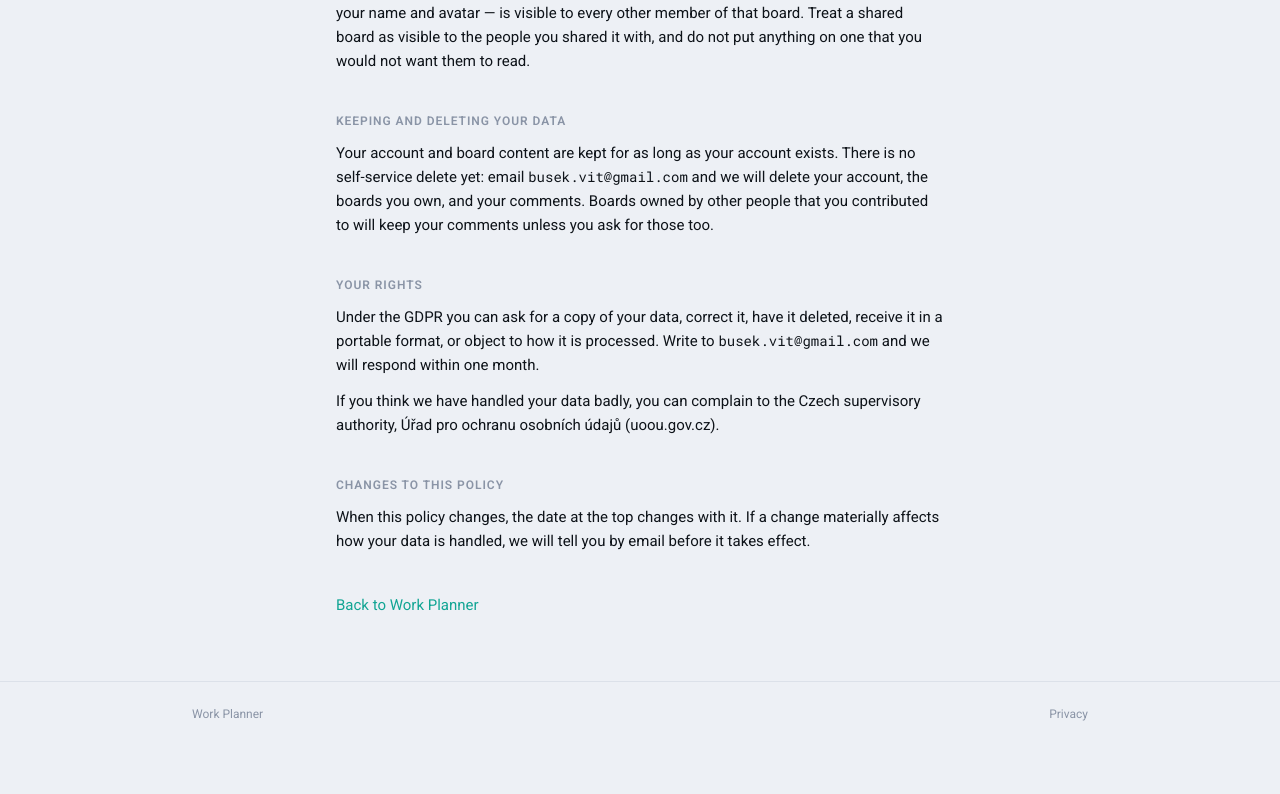
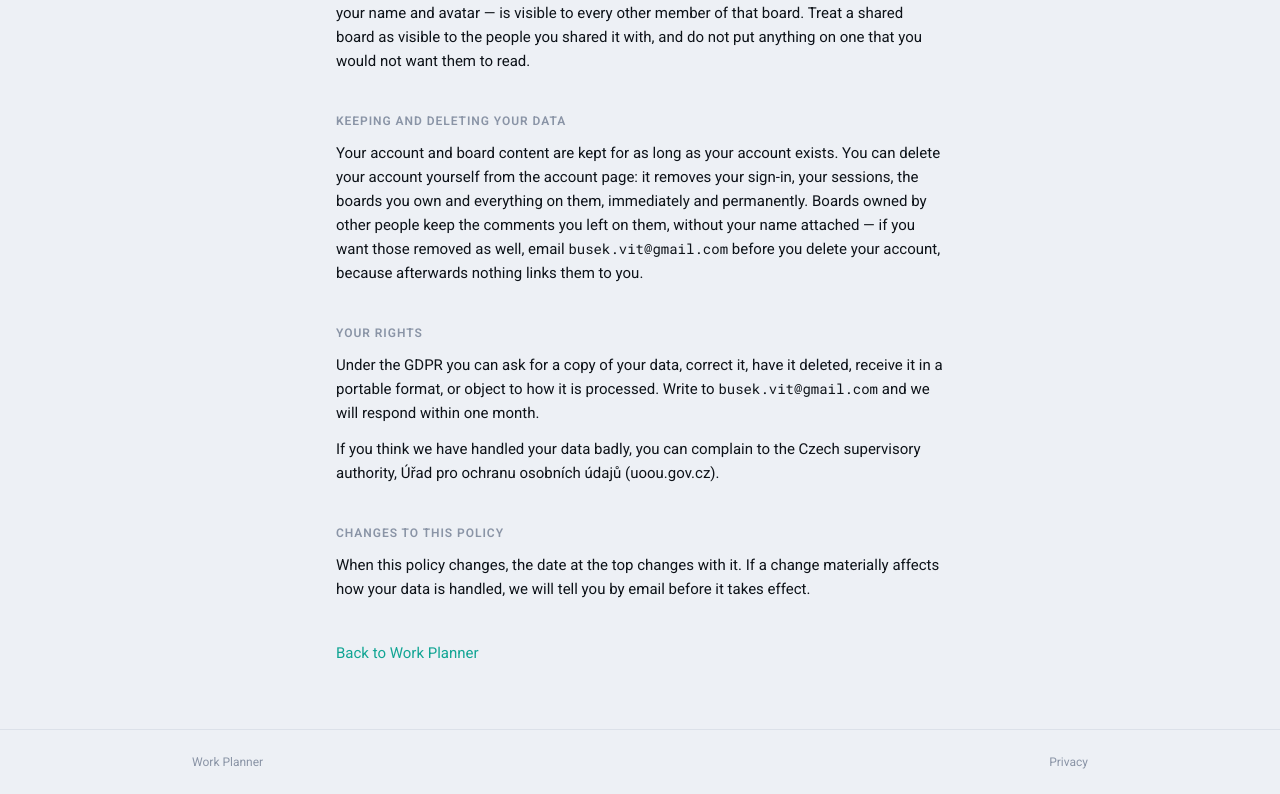
Before and after one commit to JimBimCZ/work-planner, a Next.js app: page /privacy in a window 1280 px wide. Shown: the part 1567-2361 px from the top of the page. Before the commit the page ends 2313 px from the top, so only its background shows below. Built offline with nearby package versions, Linux system fonts and the light colour scheme.

Commit message:
docs: describe the delete flow that now exists

```diff
--- a/app/(legal)/privacy/page.tsx
+++ b/app/(legal)/privacy/page.tsx
@@ -134,11 +134,13 @@ export default function PrivacyPage() {
 
       <Section title="Keeping and deleting your data">
         <p className="text-[15px]/6">
-          Your account and board content are kept for as long as your account exists. There is no
-          self-service delete yet: email{' '}
-          <span className="font-mono text-sm">{CONTACT_EMAIL}</span> and we will delete your
-          account, the boards you own, and your comments. Boards owned by other people that you
-          contributed to will keep your comments unless you ask for those too.
+          Your account and board content are kept for as long as your account exists. You can delete
+          your account yourself from the account page: it removes your sign-in, your sessions, the
+          boards you own and everything on them, immediately and permanently. Boards owned by other
+          people keep the comments you left on them, without your name attached — if you want those
+          removed as well, email{' '}
+          <span className="font-mono text-sm">{CONTACT_EMAIL}</span> before you delete your account,
+          because afterwards nothing links them to you.
         </p>
       </Section>
 
```
Also changed, not shown: 1 other file (tests, documents, lock files or other folders).
